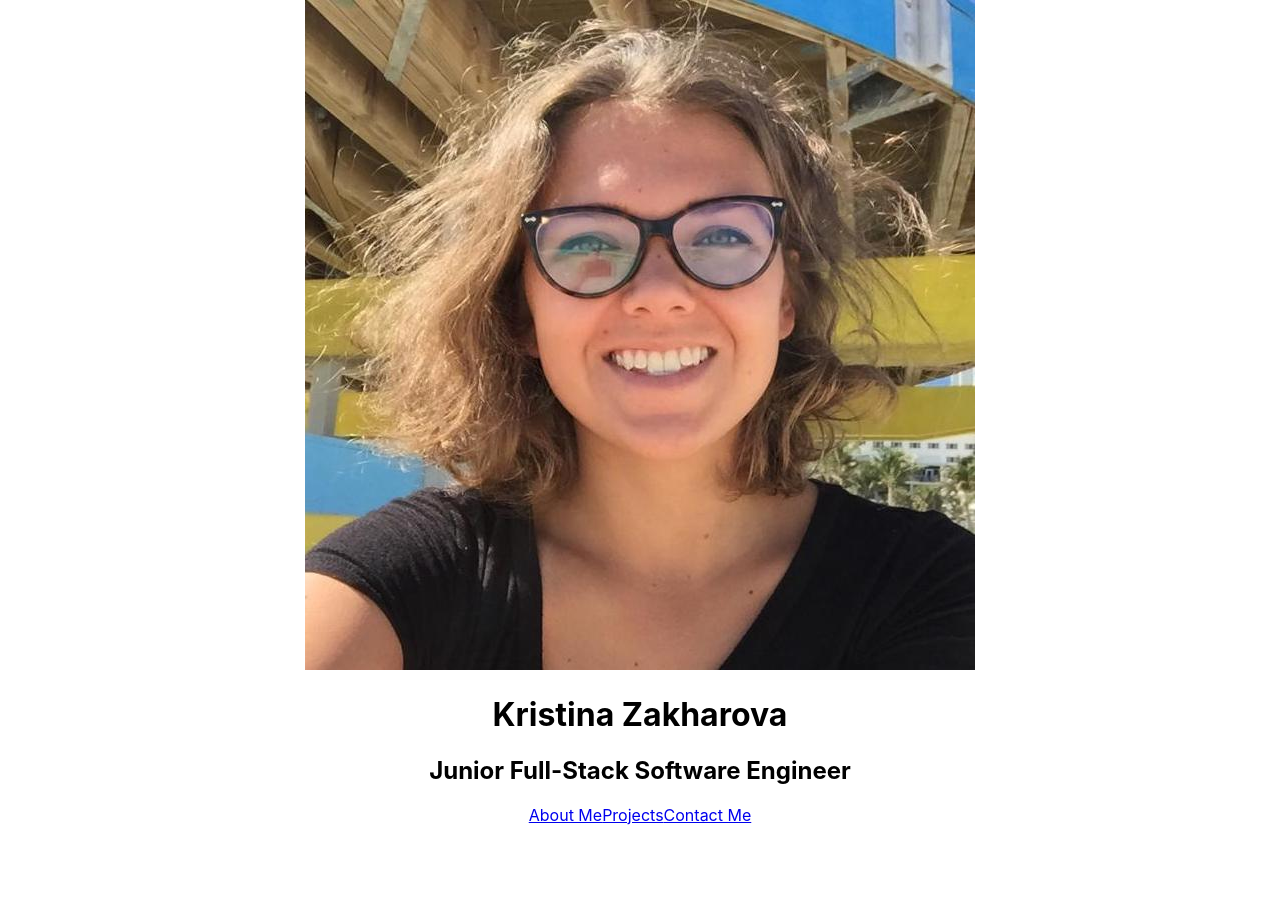
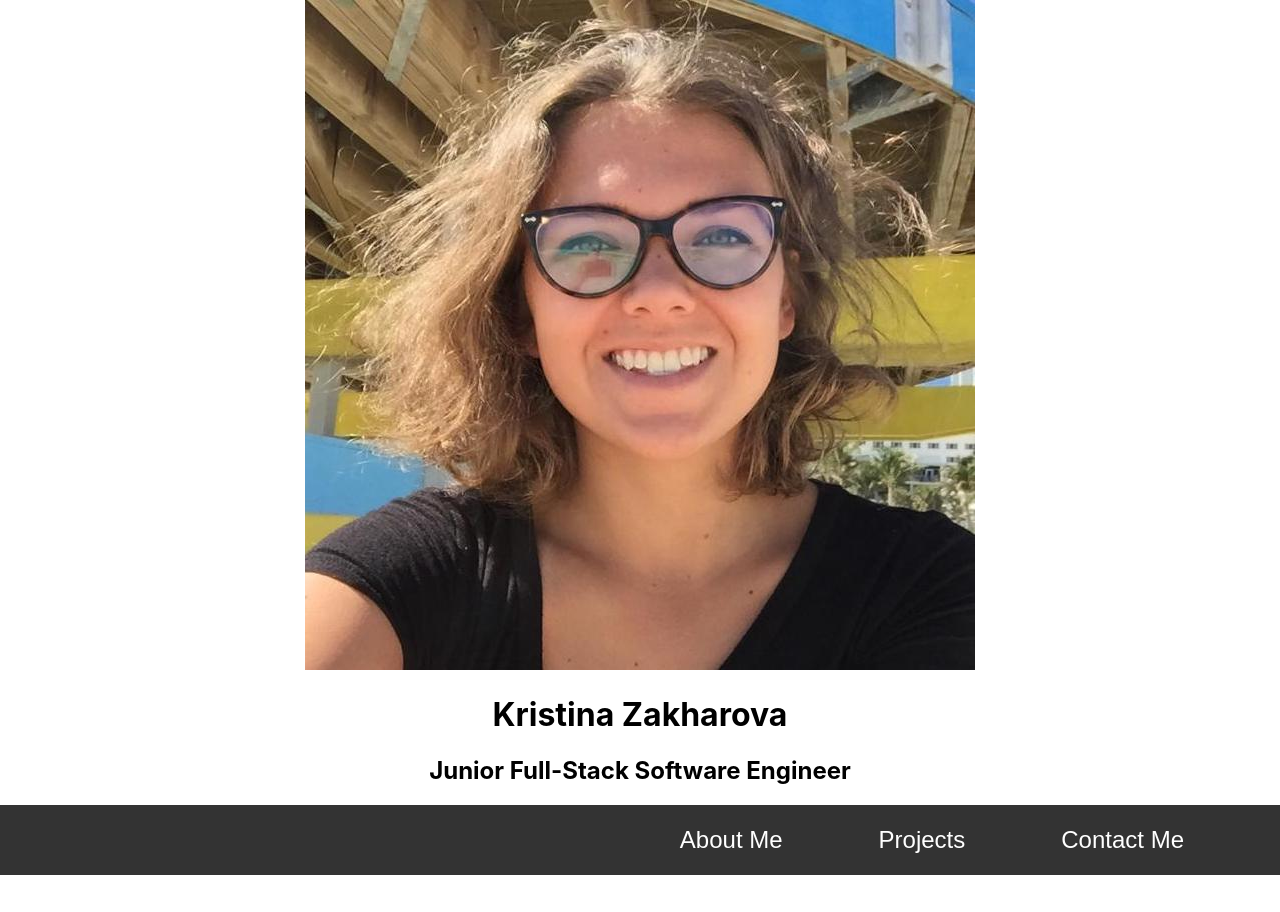
Before and after one commit to zakharovakr/my-portfolio-app, a React (Create React App) app: page / in a window 1280 px wide. Shown: the top 912 px of the page. Built offline with nearby package versions, Linux system fonts and the light colour scheme.

Commit message:
added header styling
+ fixed imports for the component

```diff
--- a/src/components/Header.jsx
+++ b/src/components/Header.jsx
@@ -1,5 +1,5 @@
 import React from 'react';
-
+import '../css/header.css';
 
 export default class Header extends React.Component {
   state = {
--- /dev/null
+++ b/src/css/header.css
@@ -0,0 +1,128 @@
+header{
+    position:sticky;
+    top:0;
+    margin:0;
+    height:70px;
+    line-height: 70px;
+    width:100%;
+    background-color: black;
+    opacity:.8;
+    display:flex;
+    justify-content: flex-end;
+    z-index: 10;
+  }
+
+  header a{
+    font-size: 1.5em;
+    text-decoration: none;
+    color:white;
+    margin-right: 4em;
+    font-family: 'Montserrat', sans-serif;
+  }
+
+  .ham-icon {
+    margin: auto 2em auto 2em;
+    width: 40px;
+    cursor: pointer;
+    display:none
+  }
+
+  .ham-icon:after,
+  .ham-icon:before,
+  .ham-icon div {
+    background-color: white;
+    border-radius: 3px;
+    content: '';
+    display: block;
+    height: 5px;
+    margin: 7px 0;
+    transition: all .2s ease-in-out;
+  }
+
+  .clicked-ham:before {
+    transform: translateY(12px) rotate(135deg);
+  }
+
+  .clicked-ham:after {
+    transform: translateY(-12px) rotate(-135deg);
+  }
+
+  .clicked-ham div {
+    transform: scale(0);
+  }
+
+  .ham-menu{
+    position:absolute;
+    right:0;
+    top:60px;
+    border-left:1px solid black;
+    border-bottom: 1px solid black;
+    background:black;
+    opacity:.9;
+    z-index: 10;
+    animation: slideIn .6s ease-out;
+  }
+
+  .ham-menu a{
+    margin: 0 .8em;
+    text-align: right;
+  }
+
+  @keyframes slideIn{
+    from {
+      right:-160px
+    }
+    to{
+      right:0
+    }
+  }
+
+  .ham-menu a{
+    display:block;
+  }
+
+  .underline {
+    position: relative;
+    color: white;
+    text-decoration: none;
+  }
+
+  .underline:hover {
+    color: white;
+  }
+
+  .underline:before {
+    content: "";
+    position: absolute;
+    width: 100%;
+    height: 2px;
+    bottom: 10px;
+    left: 0;
+    background-color: white;
+    visibility: hidden;
+    -webkit-transform: scaleX(0);
+    transform: scaleX(0);
+    -webkit-transition: all 0.3s ease-in-out 0s;
+    transition: all 0.3s ease-in-out 0s;
+  }
+
+  .underline:hover:before {
+    visibility: visible;
+    -webkit-transform: scaleX(1);
+    transform: scaleX(1);
+  }
+
+  @media (max-width:700px){
+    .underline{
+      display:none;
+    }
+
+    .ham-icon{
+      display:block;
+    }
+
+    header{
+      height:60px;
+      line-height: 60px;
+    }
+  }
```
